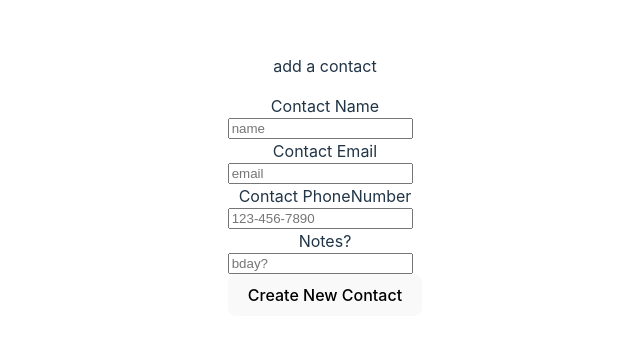
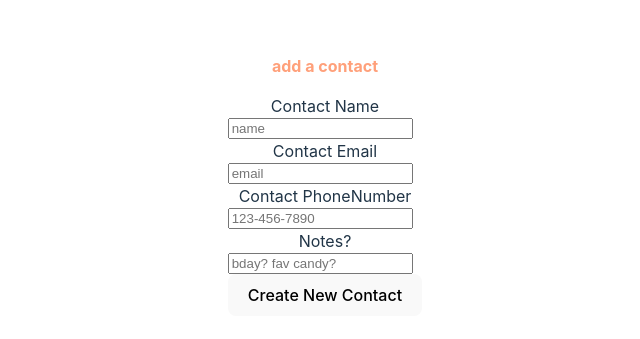
Before and after one commit to Whitney-Rene/contactsList-project, a React (Vite) app in the folder client/: page / in a window 1280 px wide. Shown: the part 265-604 px from the top of the page, without its empty margins (315-955 px from the left). Built offline with nearby package versions, Linux system fonts and the light colour scheme; no server answers.

Commit message:
adds more css, attempts to update page when new contact is added

```diff
--- a/client/src/App.css
+++ b/client/src/App.css
@@ -67,3 +67,13 @@ label, input {
 form {
   margin-top: 100px;
 }
+
+.formTitle, .contactName {
+  font-weight: bold;
+  color: lightsalmon;
+}
+
+.viewDetsBu {
+  font-size: 7px; /* Adjust the font size as needed */
+  padding: 6px 12px; /* Increase padding to make the button larger */
+}
--- a/client/src/App.jsx
+++ b/client/src/App.jsx
@@ -12,3 +12,7 @@ function App() {
 }
 
 export default App
+
+
+//issues for tomorrow: modal? & why it is not adding to list
+//edit
--- a/client/src/components/contacts.jsx
+++ b/client/src/components/contacts.jsx
@@ -4,7 +4,7 @@ import Modal from 'react-modal';
 import CreateContact from './create-contacts'
 import Masonry from "react-responsive-masonry";
 
-// Modal.setAppElement('#yourAppElement');
+Modal.setAppElement('#root');
 
 function Contacts () {
 
@@ -50,8 +50,8 @@ function Contacts () {
             <Masonry columnsCount={1} gutter="16px">
 
                 {contacts.map ((contactItem) => (
-                    <div key={contactItem.id}>{contactItem.name}
-                    <button onClick={() => openModal(contactItem)}>View Details</button>
+                    <div className='contactName' key={contactItem.id}>{contactItem.name}
+                    <button className='viewDetsBut' onClick={() => openModal(contactItem)}>View Details</button>
                     </div>
                 ))}
 
--- a/client/src/components/create-contacts.jsx
+++ b/client/src/components/create-contacts.jsx
@@ -1,4 +1,4 @@
-import React, { useRef } from 'react';
+import React, { useRef, useEffect } from 'react';
 import '../App.css'
 
 function CreateContact ({loadContacts}) {
@@ -43,18 +43,18 @@ function CreateContact ({loadContacts}) {
         contactPN.current.value='';
         contactNotes.current.value='';
 
+    }
+
+    useEffect (() => {
         loadContacts();
-
-
-
-    }
+    }, []);
 
     return(
         <>
 
         <form className='form' onSubmit={handleSubmit}>
 
-            <p>add a contact</p>
+            <p className='formTitle'>add a contact</p>
 
             <label>Contact Name</label>
             <input type='text' name='contactname' required placeholder='name' ref={contactName}/>
@@ -66,7 +66,7 @@ function CreateContact ({loadContacts}) {
             <input type='text' name='phonenumber' placeholder='123-456-7890' ref={contactPN}/>
 
             <label>Notes?</label>
-            <input type='text' name='notes' placeholder='bday?' ref={contactNotes}/>
+            <input type='text' name='notes' placeholder='bday? fav candy?' ref={contactNotes}/>
 
             <div className='createButton'>
                 <button  type='submit'>Create New Contact</button>
```
